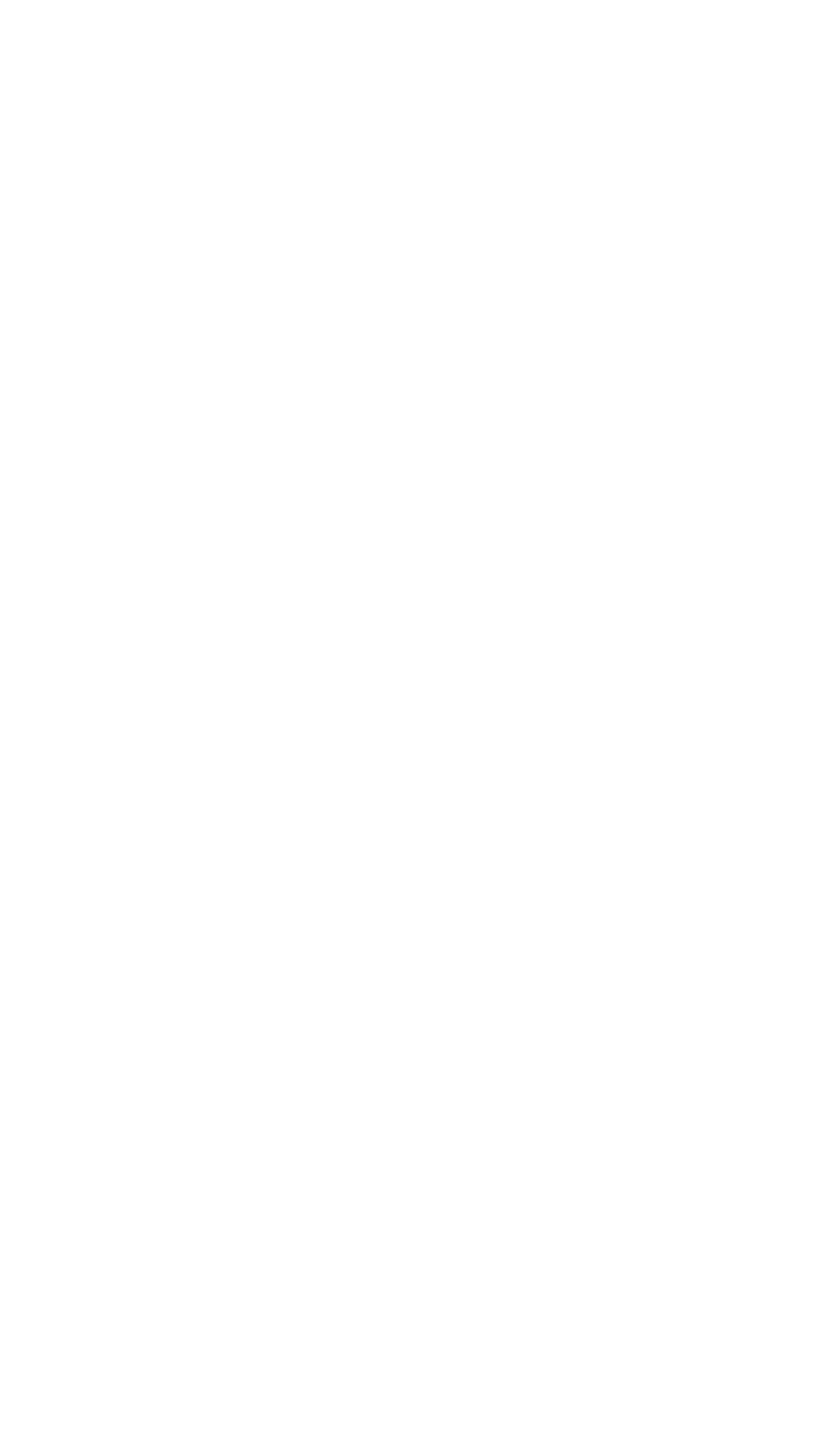
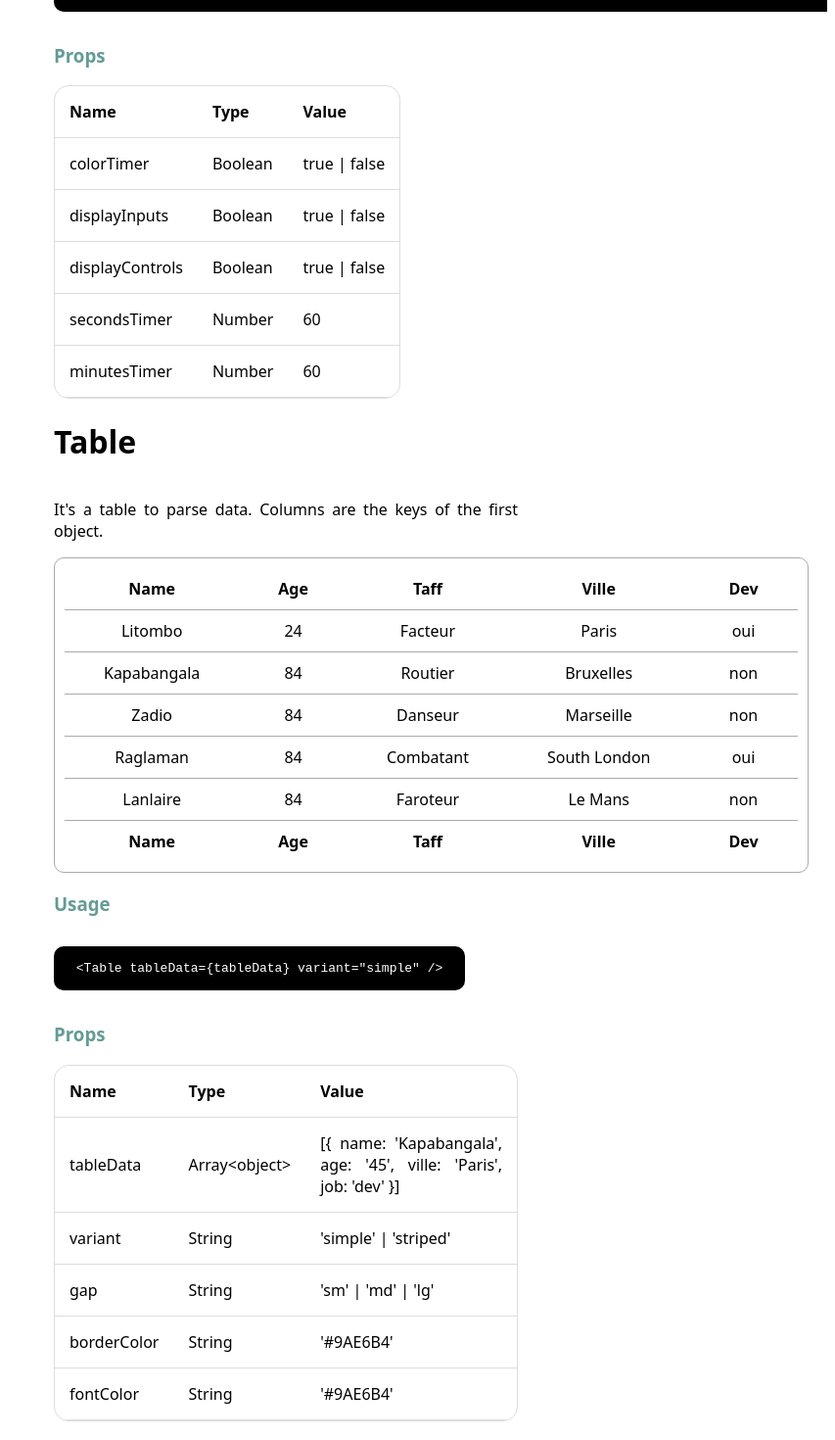
Before and after one commit to hetic-paris-ilyes/TP_Components_Svelte, a Svelte app in the folder TP_Svelte_Hetic/TP_Svelte_Hetic/myapp/: page / in a window 1280 px wide. Shown: the part 4537-6007 px from the top of the page at 98% size, without its empty margins (427-1280 px from the left). Before the commit the page ends 4230 px from the top, so only its background shows below. Built offline with nearby package versions, Linux system fonts and the light colour scheme.

Commit message:
add docs vince

```diff
--- a/TP_Svelte_Hetic/TP_Svelte_Hetic/myapp/src/components/Documentation.svelte
+++ b/TP_Svelte_Hetic/TP_Svelte_Hetic/myapp/src/components/Documentation.svelte
@@ -5,6 +5,16 @@
   import Logo from "../assets/roosveltes.png";
   import GradientGenerator from './GradientGenerator.svelte';
   import Player from './Player.svelte';
+  import Timer from './Timer.svelte';
+  import Table from './Table.svelte';
+  import {tableData} from '../static/tableData'
+
+  const exampleTable = `[{
+    name: 'Kapabangala',
+    age: '45',
+    ville: 'Paris',
+    job: 'dev'
+  }]`
 </script>
 
 <img src={Logo} alt="logo" id="logo" />
@@ -224,6 +234,92 @@
         </tr>
       </table>
     </div>
+    <!-- //TIMER -->
+    <h1 id="timer">Timer</h1>
+    <p>It's a timer. You can let it count onMounted of the page or you can use some controls and inputs to set the value of the timer.</p>
+    <Timer/>
+    <h3>Usage</h3>
+    <pre><code> {'<Timer colorTimer="black" displayInputs={true} displayControls={true} minutesTimer={1} secondsTimer={45} />'} </code></pre>
+    <h3>Props</h3>
+    <div class="table">
+      <table>
+        <tr>
+          <th>Name</th>
+          <th>Type</th>
+          <th>Value</th>
+        </tr>
+
+        <tr>
+          <td>colorTimer</td>
+          <td>Boolean</td>
+          <td>true | false</td>
+        </tr>
+        <tr>
+          <td>displayInputs</td>
+          <td>Boolean</td>
+          <td>true | false</td>
+        </tr>
+        <tr>
+          <td>displayControls</td>
+          <td>Boolean</td>
+          <td>true | false</td>
+        </tr>
+        <tr>
+          <td>secondsTimer</td>
+          <td>Number</td>
+          <td>60</td>
+        </tr>
+        <tr>
+          <td>minutesTimer</td>
+          <td>Number</td>
+          <td>60</td>
+        </tr>
+      </table>
+    </div>
+    <!-- // END TIMER -->
+    <!-- //TABLE -->
+    <h1 id="timer">Table</h1>
+    <p>It's a table to parse data. Columns are the keys of the first object.</p>
+    <Table tableData={tableData} variant="simple" />
+    <h3>Usage</h3>
+    <pre><code> {'<Table tableData={tableData} variant="simple" />'} </code></pre>
+    <h3>Props</h3>
+    <div class="table">
+      <table>
+        <tr>
+          <th>Name</th>
+          <th>Type</th>
+          <th>Value</th>
+        </tr>
+
+        <tr>
+          <td>tableData</td>
+          <td>Array&lt;object&gt</td>
+          <td>{exampleTable}</td>
+        </tr>
+        <tr>
+          <td>variant</td>
+          <td>String</td>
+          <td>'simple' | 'striped'</td>
+        </tr>
+        <tr>
+          <td>gap</td>
+          <td>String</td>
+          <td>'sm' | 'md' | 'lg'</td>
+        </tr>
+        <tr>
+          <td>borderColor</td>
+          <td>String</td>
+          <td>'#9AE6B4'</td>
+        </tr>
+        <tr>
+          <td>fontColor</td>
+          <td>String</td>
+          <td>'#9AE6B4'</td>
+        </tr>
+      </table>
+    </div>
+    <!-- // END TABLE -->
   </div>
 </div>
 
--- a/TP_Svelte_Hetic/TP_Svelte_Hetic/myapp/src/components/Table.svelte
+++ b/TP_Svelte_Hetic/TP_Svelte_Hetic/myapp/src/components/Table.svelte
@@ -11,7 +11,7 @@
     <thead>
       <tr>
         {#each Object.keys(tableData[0]) as columnHeading}
-          <th class={gap} style="border-color: {borderColor}">{columnHeading.charAt(0).toUpperCase() + columnHeading.slice(1)}</th>
+          <th class={gap} style="border-color: {borderColor}; text-align: center;">{columnHeading.charAt(0).toUpperCase() + columnHeading.slice(1)}</th>
         {/each}
       <tr/>
     </thead>
@@ -27,7 +27,7 @@
     <tfoot>
       <tr>
         {#each Object.keys(tableData[0]) as columnFooter}
-          <th class={gap}>{columnFooter.charAt(0).toUpperCase() + columnFooter.slice(1)}</th>
+          <th class={gap} style="text-align: center;">{columnFooter.charAt(0).toUpperCase() + columnFooter.slice(1)}</th>
         {/each}
       <tr/>
     </tfoot>
--- a/TP_Svelte_Hetic/TP_Svelte_Hetic/myapp/src/components/Timer.svelte
+++ b/TP_Svelte_Hetic/TP_Svelte_Hetic/myapp/src/components/Timer.svelte
@@ -5,7 +5,7 @@
   export let displayControls = false
 
   export let secondsTimer = 0
-  export let minutesTimer = 1
+  export let minutesTimer = 15
 
   let identifier
   let hasStarted = false
```
